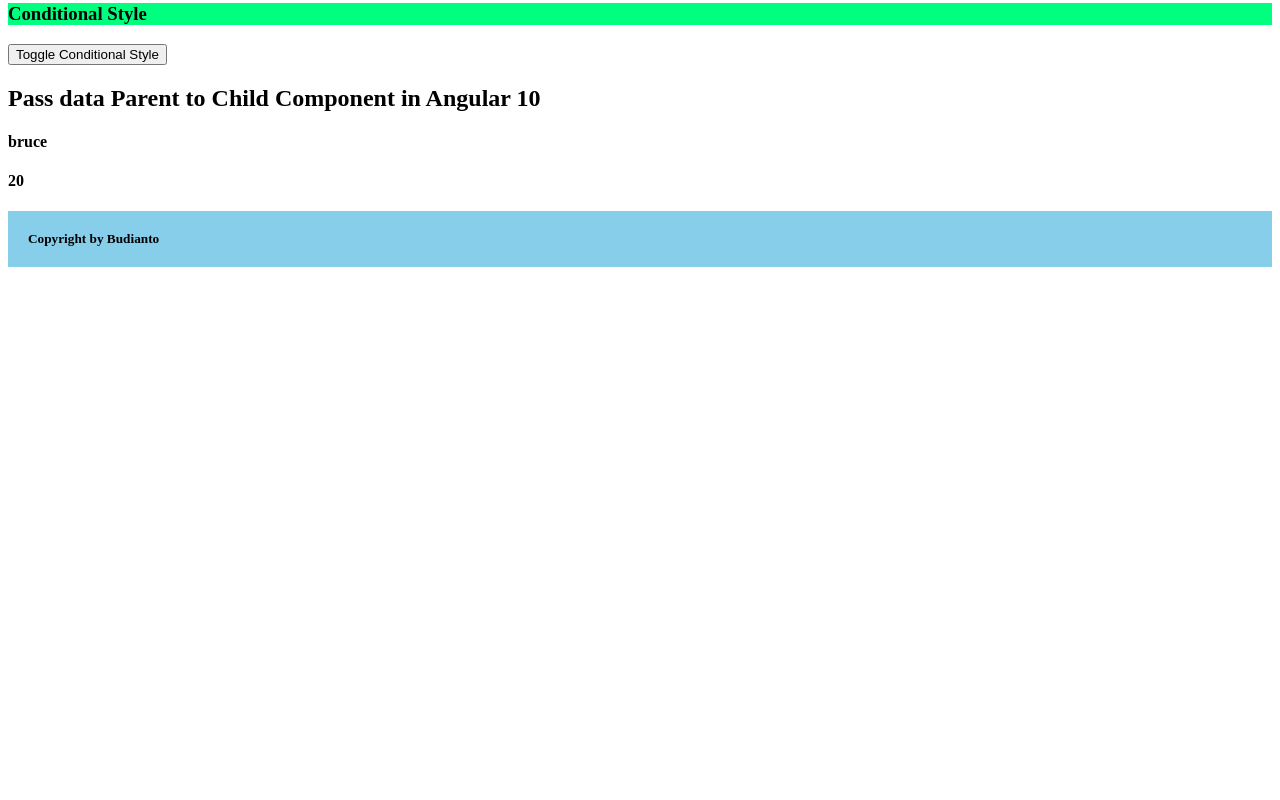
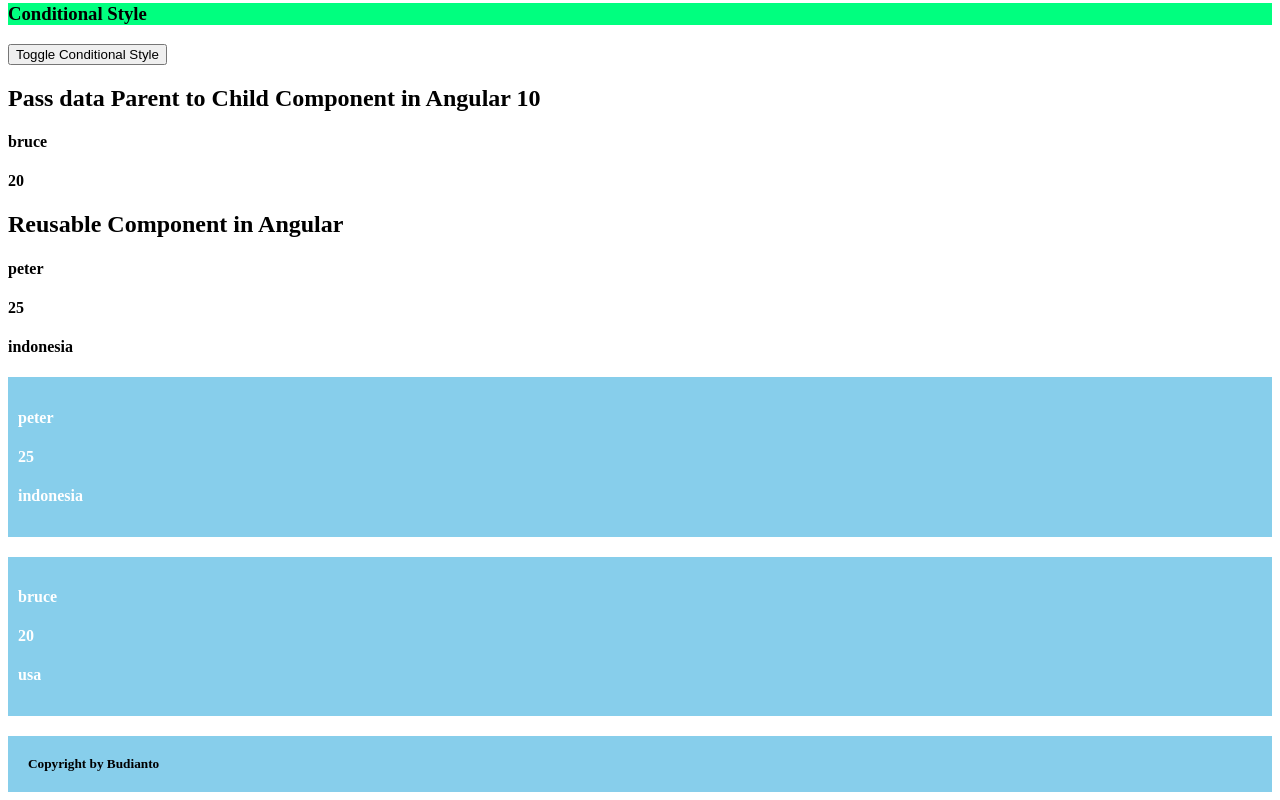
Before and after one commit to budiantoip/learn_angular, an Angular app: page / in a window 1280 px wide. Shown: the part 2188-2988 px from the top of the page. Before the commit the page ends 2463 px from the top, so only its background shows below. Built offline with nearby package versions, Linux system fonts and the light colour scheme.

Commit message:
reusable component

```diff
--- a/src/app/app.component.html
+++ b/src/app/app.component.html
@@ -12,4 +12,5 @@
 <app-simple-form></app-simple-form>
 <app-style-binding></app-style-binding>
 <app-pass-data-to-child [hero]="parentData" [heroObject]="parentDataObject"></app-pass-data-to-child>
+<app-reusable-component [hero]="reusableComponentUser" [heroArray]="reusableComponentUsers"></app-reusable-component>
 <app-footer></app-footer>
--- a/src/app/app.component.ts
+++ b/src/app/app.component.ts
@@ -15,6 +15,23 @@ export class AppComponent {
     name: "bruce",
     age: 20
   }
+  reusableComponentUser={
+    name: 'peter',
+    age: 25,
+    address: 'indonesia'
+  }
+  reusableComponentUsers=[
+    {
+      name: 'peter',
+      age: 25,
+      address: 'indonesia'
+    },
+    {
+      name: 'bruce',
+      age: 20,
+      address: 'usa'
+    }
+  ]
 
   getMyName() {
     alert('button clicked!');
--- a/src/app/app.module.ts
+++ b/src/app/app.module.ts
@@ -20,6 +20,7 @@ import { HeaderComponent } from './header/header.component';
 import { FooterComponent } from './footer/footer.component';
 import { StyleBindingComponent } from './style-binding/style-binding.component';
 import { PassDataToChildComponent } from './pass-data-to-child/pass-data-to-child.component';
+import { ReusableComponentComponent } from './reusable-component/reusable-component.component';
 
 @NgModule({
   declarations: [
@@ -39,7 +40,8 @@ import { PassDataToChildComponent } from './pass-data-to-child/pass-data-to-chil
     HeaderComponent,
     FooterComponent,
     StyleBindingComponent,
-    PassDataToChildComponent
+    PassDataToChildComponent,
+    ReusableComponentComponent
   ],
   imports: [
     BrowserModule,
--- /dev/null
+++ b/src/app/reusable-component/reusable-component.component.css
@@ -0,0 +1,6 @@
+.box {
+    background-color: skyblue;
+    padding: 10px;
+    color: white;
+    margin-bottom: 20px;
+}
--- /dev/null
+++ b/src/app/reusable-component/reusable-component.component.html
@@ -0,0 +1,11 @@
+<h2>Reusable Component in Angular</h2>
+
+<h4>{{ hero.name }}</h4>
+<h4>{{ hero.age }}</h4>
+<h4>{{ hero.address }}</h4>
+
+<div class="box" *ngFor="let hero of heroArray">
+    <h4>{{ hero.name }}</h4>
+    <h4>{{ hero.age }}</h4>
+    <h4>{{ hero.address }}</h4>
+</div>
--- /dev/null
+++ b/src/app/reusable-component/reusable-component.component.ts
@@ -0,0 +1,19 @@
+import { Component, OnInit, Input } from '@angular/core';
+
+@Component({
+  selector: 'app-reusable-component',
+  templateUrl: './reusable-component.component.html',
+  styleUrls: ['./reusable-component.component.css']
+})
+export class ReusableComponentComponent implements OnInit {
+
+  @Input() hero: any;
+  @Input() heroArray: any;
+  constructor() { }
+
+  ngOnInit(): void {
+    console.warn(this.hero);
+    console.warn(this.heroArray);
+  }
+
+}
```
Also changed, not shown: 1 other file (tests, documents, lock files or other folders).
